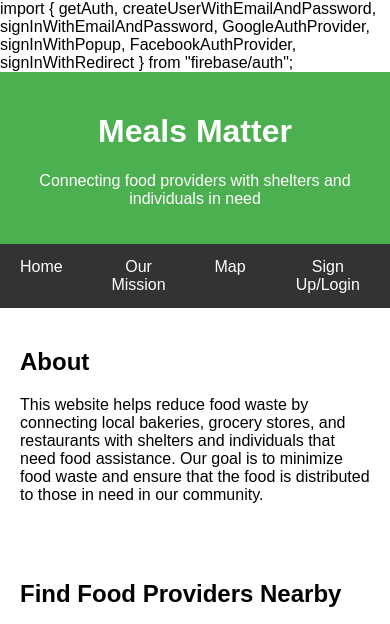
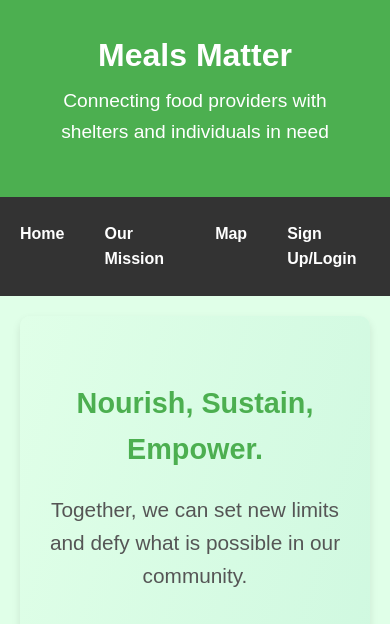
Before and after one commit to SanjayVijay27/meals-matter, a Flask app: page /about.html in a window 390 px wide. Shown: the top 624 px of the page. Run offline with Flask 3, Linux system fonts and the light colour scheme; some libraries are stand-ins or nearby versions.

Commit message:
design for multi page website
Please enter the commit message for your changes. Lines starting

```diff
--- a/templates/about.html
+++ b/templates/about.html
@@ -1,7 +1,3 @@
-import { getAuth, createUserWithEmailAndPassword, signInWithEmailAndPassword, GoogleAuthProvider, signInWithPopup, FacebookAuthProvider, signInWithRedirect } from "firebase/auth";
-<script src="https://www.gstatic.com/firebasejs/7.14.6/firebase-app.js"></script>
-<script src="https://www.gstatic.com/firebasejs/7.14.6/firebase-database.js"></script>
-
 <!DOCTYPE html>
 <html lang="en">
 <head>
@@ -9,59 +5,126 @@ import { getAuth, createUserWithEmailAndPassword, signInWithEmailAndPassword, Go
     <meta name="viewport" content="width=device-width, initial-scale=1.0">
     <title>Meals Matter</title>
     <style>
+        /* General Styles */
         body {
+            background-color: #e0ffe8;
             font-family: Arial, sans-serif;
             margin: 0;
             padding: 0;
+            color: #333;
+            line-height: 1.6;
+            min-height: 100vh;
+            display: flex;
+            flex-direction: column;
         }
+
+        /* Header Styles */
         header {
             background-color: #4CAF50;
-            padding: 20px;
+            color: white;
+            padding: 30px;
             text-align: center;
-            color: white;
+            box-shadow: 0px 4px 8px rgba(0, 0, 0, 0.2);
         }
+        header h1 {
+            font-size: 2.5rem;
+            margin: 0;
+        }
+        header p {
+            font-size: 1.2rem;
+            margin-top: 5px;
+        }
+
+        /* Navigation Styles */
         nav {
             display: flex;
             justify-content: space-around;
             background-color: #333;
+            padding: 10px 0;
         }
         nav a {
             color: white;
             padding: 14px 20px;
             text-decoration: none;
-            text-align: center;
+            font-weight: bold;
         }
         nav a:hover {
-            background-color: #ddd;
-            color: black;
+            background-color: #4CAF50;
+            color: white;
+            transition: background-color 0.3s ease;
         }
-        section {
-            padding: 20px;
+
+        /* About Section Styles */
+        section#about {
+            background: linear-gradient(to bottom right, #e0ffe8, #c7f5dc); /* Gradient background for section */
+            padding: 40px 20px;
+            text-align: center;
+            margin: 20px;
+            border-radius: 10px;
+            box-shadow: 0px 4px 8px rgba(0, 0, 0, 0.1);
         }
-        #map {
-            height: 400px;
-            width: 100%;
+        section#about h1 {
+            font-size: 2.2rem;
+            color: #4CAF50;
+            margin-bottom: 15px;
         }
+        section#about h3 {
+            font-size: 1.5rem;
+            color: #555;
+            margin-bottom: 30px;
+            font-weight: normal;
+        }
+        section#about h2 {
+            font-size: 1.8rem;
+            color: #333;
+            margin-bottom: 20px;
+        }
+        section#about p {
+            max-width: 700px;
+            margin: 0 auto 20px;
+            font-size: 1.1rem;
+            color: #555;
+            line-height: 1.8;
+        }
+        section#about p:last-child {
+            margin-bottom: 0;
+        }
+
+        /* Image Styling */
+        .about-img {
+            max-width: 80%;
+            height: auto;
+            border-radius: 10px;
+            margin: 20px 0;
+            box-shadow: 0px 4px 8px rgba(0, 0, 0, 0.2);
+        }
+
+        /* Footer Styles */
         footer {
             background-color: #333;
             color: white;
             text-align: center;
-            padding: 1px 0;
-            position: relative;
-            bottom: 0;
-            width: 100%;
+            padding: 10px 0;
+            font-size: 0.9rem;
+            margin-top: auto;
+        }
+
+        /* Responsive Styles */
+        @media (max-width: 768px) {
+            header h1 {
+                font-size: 2rem;
+            }
+            section#about h1 {
+                font-size: 1.8rem;
+            }
+            section#about h3 {
+                font-size: 1.3rem;
+            }
+            section#about h2 {
+                font-size: 1.5rem;
+            }
         }
     </style>
-    <!-- Google Maps API -->
-    <script async
-    src="{{ api_url }}">
-    </script>
-
-    <!-- Firebase SDKs -->
-    <script src="https://www.gstatic.com/firebasejs/9.0.0/firebase-app.js"></script>
-    <script src="https://www.gstatic.com/firebasejs/9.0.0/firebase-auth.js"></script>
-    <script src="https://www.gstatic.com/firebasejs/9.0.0/firebase-firestore.js"></script>
-
 </head>
 <body>
 
@@ -73,7 +136,7 @@ import { getAuth, createUserWithEmailAndPassword, signInWithEmailAndPassword, Go
 
     <!-- Navigation -->
     <nav>
-        <a href="home.html">Home</a>
+        <a href="index.html">Home</a>
         <a href="about.html">Our Mission</a>
         <a href="map.html">Map</a>
         <a href="createAccount.html">Sign Up/Login</a>
@@ -81,31 +144,22 @@ import { getAuth, createUserWithEmailAndPassword, signInWithEmailAndPassword, Go
 
     <!-- About/Purpose Section -->
     <section id="about">
-        <h2>About</h2>
-        <p>This website helps reduce food waste by connecting local bakeries, grocery stores, and restaurants with shelters and individuals that need food assistance. Our goal is to minimize food waste and ensure that the food is distributed to those in need in our community.</p>
-    </section>
+        <h1>Nourish, Sustain, Empower.</h1>
+        <h3>Together, we can set new limits and defy what is possible in our community.</h3>
+        <h2>Who we are</h2>
 
-    <!-- Google Maps Section -->
-    <section id="map-section">
-        <h2>Find Food Providers Nearby</h2>
-        <div id="map"></div>
-    </section>
+        <p>Every day, tons of perfectly good food are thrown away, while many communities are left in need.
+            Meals Matter is more than just a food-sharing platform. We're a community of leaders that strive to take on one of the most overlooked problems in our communities.</p>
 
-    <!-- Create Account/Login Section -->
-    <section id="account">
-        <h2>Create Account or Login</h2>
-        <form id="accountForm">
-            <label for="email">Email:</label><br>
-            <input type="email" id="email" required><br><br>
+        <!-- Image for About Us -->
+        <img src="https://www.epa.gov/sites/default/files/styles/medium/public/2015-11/manpic.jpg?itok=YnvEqbSe" class="about-img" alt="Meals Matter Community Event">
 
-            <label for="password">Password:</label><br>
-            <input type="password" id="password" required><br><br>
+        <p>We partner with grocery stores, bakeries, and restaurants to ensure quality foods are delivered to the hands that need it,
+            reducing waste and fostering supportive communities. Interested in being a part of the change? Join us in making a difference, one meal at a time.</p>
 
-            <button type="button" onclick="signUp()">Sign Up</button>
-            <button type="button" onclick="login()">Login</button>
-            <button type="button" onclick = "googleSignIn()"> Sign In With Google</button>
-        </form>
-        <div id="accountStatus"></div>
+        <p>Questions? Contact us!</p>
+        <p><a href="mailto:contact@mealsmatter.org">contact@mealsmatter.org</a></p>
+
     </section>
 
     <!-- Footer -->
@@ -113,136 +167,5 @@ import { getAuth, createUserWithEmailAndPassword, signInWithEmailAndPassword, Go
         <p>&copy; 2024 Food Waste Reduction Website</p>
     </footer>
 
-    <script>
-        // Initialize Firebase (Use your Firebase credentials)
-        const firebaseConfig = {
-            apiKey: "YOUR_FIREBASE_API_KEY",
-            authDomain: "your-project-id.firebaseapp.com",
-            projectId: "your-project-id",
-            storageBucket: "your-project-id.appspot.com",
-            messagingSenderId: "your-messaging-sender-id",
-            appId: "your-app-id"
-        };
-        firebase.initializeApp(firebaseConfig);
-        const auth = firebase.auth();
-        const db = firebase.firestore();
-
-        // Initialize the Google Map
-        function initMap() {
-            const options = {
-                zoom: 10,
-                center: { lat: 40.4259, lng: -86.9081 }
-            };
-
-            const map = new google.maps.Map(document.getElementById('map'), options);
-
-            // uses geolocation API to get user's current location
-            // note: geolocation API may be off by one or two blocks
-            if (navigator.geolocation) {
-        navigator.geolocation.getCurrentPosition(
-            (position) => {
-                const userLocation = {
-                    lat: position.coords.latitude,
-                    lng: position.coords.longitude
-                };
-
-                // Update map center to user's current location
-                map.setCenter(userLocation);
-
-                // Place a marker at the user's current location
-                new google.maps.Marker({
-                    position: userLocation,
-                    map: map,
-                    title: 'Your Current Location'
-                });
-            },
-            (error) => {
-                console.error("Error getting location: ", error);
-                // Fallback behavior if geolocation fails
-            }
-        );
-    } else {
-        console.error("Geolocation not supported by this browser.");
-    }
-            //const marker = new google.maps.Marker({
-               // position: { lat: 40.4259, lng: -86.9081 },
-                //map: map,
-                //title: 'Food Provider Location'
-            //});
-        }
-
-
-        // Firebase Authentication (Sign Up and Login)
-        function signUp() {
-            const email = document.getElementById('email').value;
-            const password = document.getElementById('password').value;
-
-            auth.createUserWithEmailAndPassword(email, password)
-                .then(userCredential => {
-                    document.getElementById('accountStatus').innerText = 'Account created successfully!';
-                    const user = userCredential.user;
-                    db.collection('users').doc(user.uid).set({
-                        email: user.email,
-                        userType: 'recipient', // Set this based on the type of user
-                        createdAt: firebase.firestore.FieldValue.serverTimestamp()
-                    });
-                })
-                .catch(error => {
-                    document.getElementById('accountStatus').innerText = 'Error: ' + error.message;
-                });
-        }
-
-        function login() {
-            const email = document.getElementById('email').value;
-            const password = document.getElementById('password').value;
-
-            auth.signInWithEmailAndPassword(email, password)
-                .then(userCredential => {
-                    document.getElementById('accountStatus').innerText = 'Logged in successfully!';
-                })
-                .catch(error => {
-                    document.getElementById('accountStatus').innerText = 'Error: ' + error.message;
-                });
-        }
-
-        function googleSignIn() {
-    // Set up Google provider
-
-    const provider = new firebase.auth.GoogleAuthProvider();
-
-    // Sign in with a popup window
-    auth.signInWithPopup(provider)
-        .then((result) => {
-            // Get user info from result
-            const user = result.user;
-
-            // Check if the user already exists in Firestore
-            db.collection('users').doc(user.uid).get().then((doc) => {
-                if (!doc.exists) {
-                    // New user, save data in Firestore
-                    db.collection('users').doc(user.uid).set({
-                        email: user.email,
-                        name: user.displayName,
-                        profilePicture: user.photoURL,
-                        userType: 'recipient', // Example field
-                        createdAt: firebase.firestore.FieldValue.serverTimestamp()
-                    }).then(() => {
-                        document.getElementById('accountStatus').innerText = 'Google Sign-In successful, account created!';
-                    }).catch((error) => {
-                        console.error('Error saving user data:', error);
-                    });
-                } else {
-                    // Existing user
-                    document.getElementById('accountStatus').innerText = 'Welcome back, ' + user.displayName + '!';
-                }
-            }).catch((error) => {
-                console.error("Error fetching user data:", error);
-            });
-        })
-        .catch((error) => {
-            document.getElementById('accountStatus').innerText = 'Google Sign-In failed: ' + error.message;
-        });
-}
-    </script>
 </body>
 </html>
--- a/templates/createAccount.html
+++ b/templates/createAccount.html
@@ -67,7 +67,7 @@
 
     <!-- Navigation -->
     <nav>
-        <a href="home.html">Home</a>
+        <a href="index.html">Home</a>
         <a href="about.html">Our Mission</a>
         <a href="map.html">Map</a>
         <a href="createAccount.html">Sign Up/Login</a>
--- a/templates/home.html
+++ b/templates/home.html
@@ -1,4 +1,3 @@
-import { getAuth, createUserWithEmailAndPassword, signInWithEmailAndPassword, GoogleAuthProvider, signInWithPopup, FacebookAuthProvider, signInWithRedirect } from "firebase/auth";
 <script src="https://www.gstatic.com/firebasejs/7.14.6/firebase-app.js"></script>
 <script src="https://www.gstatic.com/firebasejs/7.14.6/firebase-database.js"></script>
 
@@ -73,7 +72,7 @@ import { getAuth, createUserWithEmailAndPassword, signInWithEmailAndPassword, Go
 
     <!-- Navigation -->
     <nav>
-        <a href="home.html">Home</a>
+        <a href="index.html">Home</a>
         <a href="about.html">Our Mission</a>
         <a href="map.html">Map</a>
         <a href="createAccount.html">Sign Up/Login</a>
```
